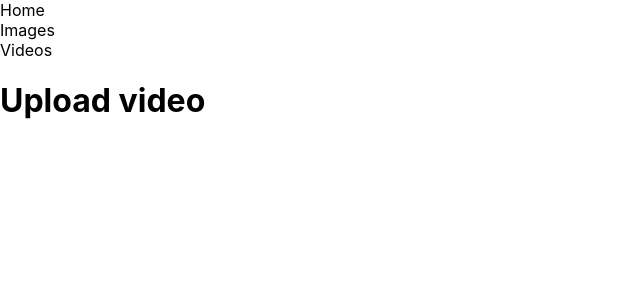
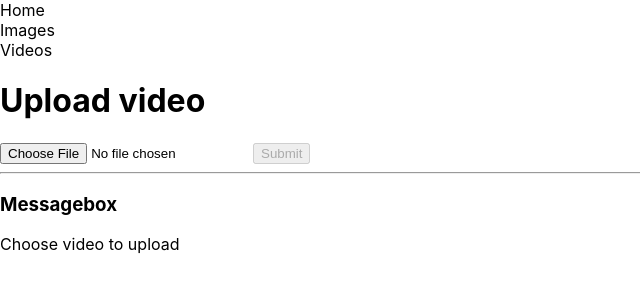
Before and after one commit to lowkasen/photogrammetry-front-end, a Next.js app: page /upload/video in a window 1280 px wide. Shown: the top 300 px of the page, without its empty margins (0-640 px from the left). Built offline with nearby package versions, Linux system fonts and the light colour scheme.

Commit message:
added upload video page

```diff
--- a/pages/upload/images.tsx
+++ b/pages/upload/images.tsx
@@ -1,7 +1,6 @@
 import type { NextPage } from 'next'
 import Head from 'next/head'
 import Image from 'next/image'
-//import fetch from 'node-fetch'
 import { ChangeEvent, FormEvent, useState } from 'react'
 import { Homebar } from '../../components/homebar'
 import { Messagebox } from '../../components/Messagebox'
@@ -28,7 +27,7 @@ const images: NextPage = () => {
 
       for (let i = 0; i < fileArray.length; i++) {
         form.push(new FormData());
-        form[i].append("photo", fileArray[i]);
+        form[i].append("item", fileArray[i]);
         form[i].append("uuid", UUID);
         form[i].append("filename", fileNames[i]);
       }
@@ -36,7 +35,7 @@ const images: NextPage = () => {
       setMessage("Uploading");
 
       for (let i=0; i < form.length; i++) {
-        promise.push(fetch("/api/uploadimages", {method: 'POST', body: form[i]}));
+        promise.push(fetch("/api/uploaditem", {method: 'POST', body: form[i]}));
       }
 
       Promise.all(promise).then((response) => {
--- a/pages/upload/video.tsx
+++ b/pages/upload/video.tsx
@@ -1,13 +1,104 @@
 import type { NextPage } from 'next'
 import Head from 'next/head'
 import Image from 'next/image'
+import { ChangeEvent, FormEvent, useState } from 'react'
 import { Homebar } from '../../components/homebar'
+import { Messagebox } from '../../components/Messagebox'
+
+const fileTypes: Array<string> = []
+const fileArray: Array<any> = []
+const fileNames: Array<string> = []
+const form: Array<FormData> = []
+const promise: Array<Promise<any>> = []
+const data: Array<any> = []
 
 const video: NextPage = () => {
+
+  const [message, setMessage] = useState("Choose video to upload");
+  const [submitButtonDisabled, setSubmitButtonDisabled] = useState(true);
+
+  async function fileSubmitHandler(event: FormEvent<HTMLFormElement>) {
+    event.preventDefault();
+    setMessage("Preparing upload");
+
+    try {
+      const uuid: { [key: string]: any } = await (await fetch("/api/getuuid")).json();
+      const UUID: string = uuid.uuid
+
+      for (let i = 0; i < fileArray.length; i++) {
+        form.push(new FormData());
+        form[i].append("item", fileArray[i]);
+        form[i].append("uuid", UUID);
+        form[i].append("filename", fileNames[i]);
+      }
+
+      setMessage("Uploading");
+
+      for (let i=0; i < form.length; i++) {
+        promise.push(fetch("/api/uploaditem", {method: 'POST', body: form[i]}));
+      }
+
+      Promise.all(promise).then((response) => {
+        for (let i=0; i < form.length; i++) {
+          data.push(response[i]);
+        }
+      })
+
+      // const response = await fetch("/api/uploadimages", {
+      //   method: 'POST',
+      //   body: form[0]
+      // });
+      // const data = await response.json();
+
+      setMessage("Upload successful, uuid: " + UUID);
+
+    } catch (err) {
+      console.error(err);
+      setMessage("Upload failed");
+    }
+
+  }
+
+  // Function that runs when files are changed in the form
+  const fileChangeHandler = (event: ChangeEvent<HTMLInputElement>) => {
+
+    if (!event.target.files) {
+      setSubmitButtonDisabled(true);
+      return
+    }
+
+    if (event.target.files.length < 1) {
+      setSubmitButtonDisabled(true);
+      return
+    }
+
+    for (let i = 0; i < 1; i++) {
+      fileNames.push(event.target.files[0].name);
+      fileTypes.push(event.target.files[0].type);
+      fileArray.push(event.target.files[0]);
+    }
+
+    if (!fileTypes.every(v => v.includes("video"))) {
+      // case if not all the files selected are video
+      setSubmitButtonDisabled(true);
+      setMessage("Filetype: Only videos allowed");
+    } else {
+      // case if all files are images
+      setSubmitButtonDisabled(false);
+      setMessage("Ready to submit");
+    }
+  }
+
   return (
     <div>
-        <Homebar/>
-        <h1>Upload video</h1>
+      <Homebar />
+      <h1>Upload video</h1>
+      <form onSubmit={fileSubmitHandler}>
+        <input type="file" id="myFile" name="filename" onChange={fileChangeHandler}></input>
+        <input type="submit" disabled={submitButtonDisabled}></input>
+      </form>
+      <hr></hr>
+      <Messagebox message={message} />
     </div>
   )
 }
```
Also changed, not shown: pages/api/uploaditem.ts (renamed from pages/api/uploadimages.ts, +4 -20 lines).
